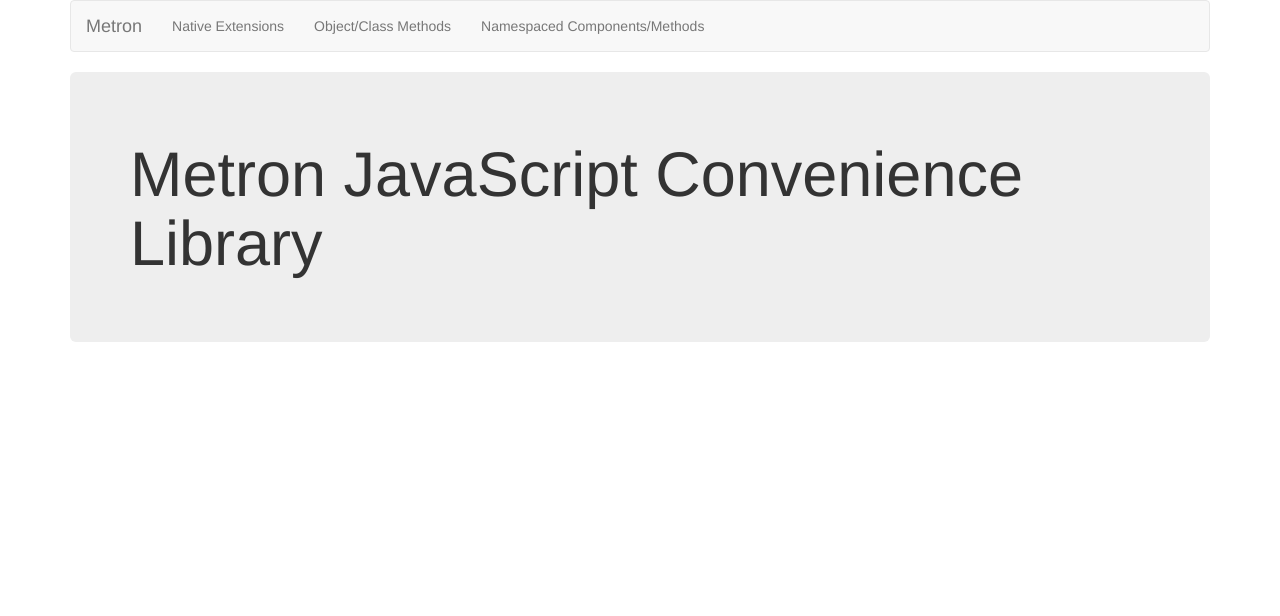
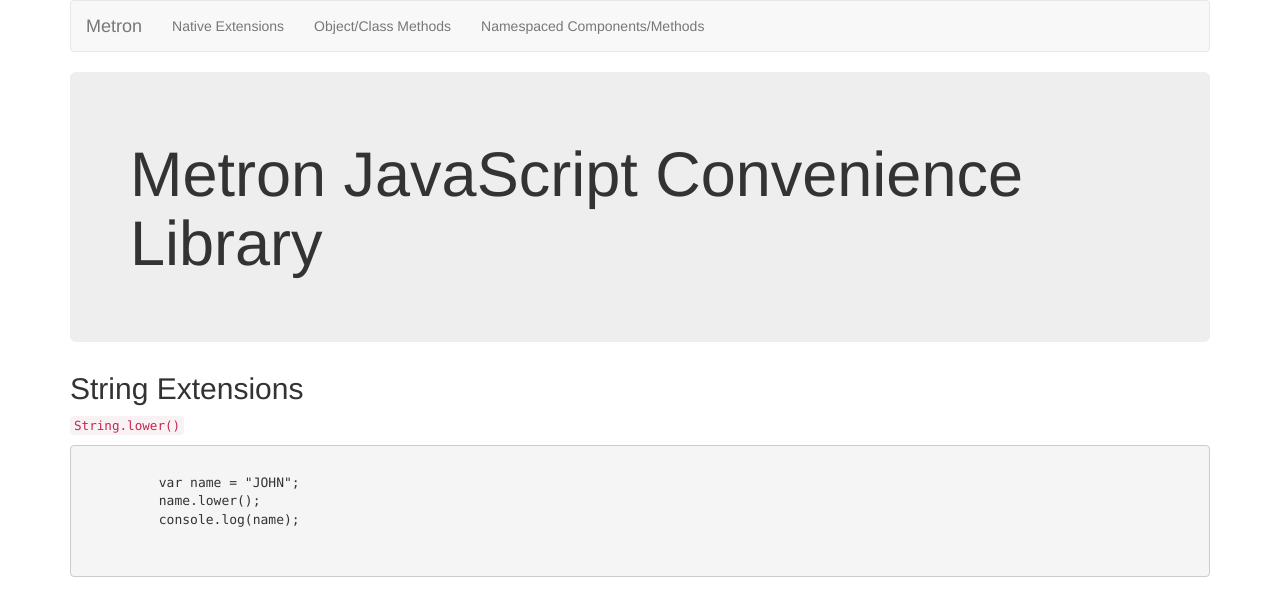
Before and after one commit to szul/metron.js, a plain HTML site: page docs/static/index.html in a window 1280 px wide. Drawn offline with nearby package versions, Linux system fonts and the light colour scheme.

Commit message:
Began documentation

```diff
--- a/docs/static/index.html
+++ b/docs/static/index.html
@@ -6,7 +6,8 @@
     <meta name="viewport" content="width=device-width, initial-scale=1">
     <title>Metron JavaScript Convenience Library</title>
     <link type="text/css" href="//maxcdn.bootstrapcdn.com/bootswatch/3.3.5/paper/bootstrap.min.css" rel="stylesheet" />
-    <script src="//code.jquery.com/jquery-2.1.4.min.js"></script>
+    <script type="text/javascript" src="//code.jquery.com/jquery-2.1.4.min.js"></script>
+    <script type="text/javascript" src="//google-code-prettify.googlecode.com/svn/loader/run_prettify.js"></script>
     <script type="text/javascript" src="/js/metron.js"></script>
     <script type="text/javascript">
     </script>
@@ -31,6 +32,16 @@
         <h1>Metron JavaScript Convenience Library</h1>
         <p class="lead"></p>
       </div>
+      <h2>String Extensions</h2>
+      <p><code>String.lower()</code></p>
+        <pre>
+          <code class="language-prettyprint lang-javascript">
+          var name = "JOHN";
+          name.lower();
+          console.log(name);
+          </code>
+        </pre>
+
     </div>
   </body>
 </html>
```
